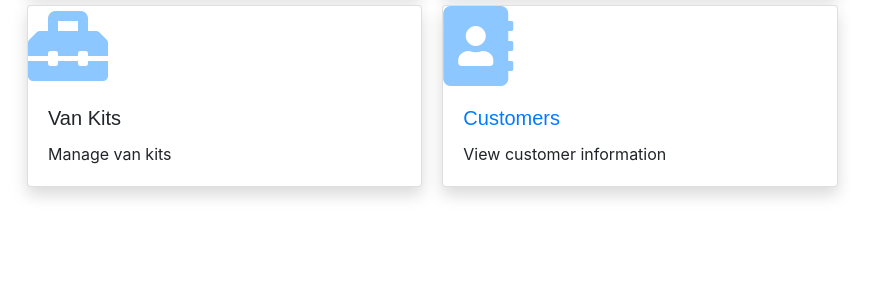
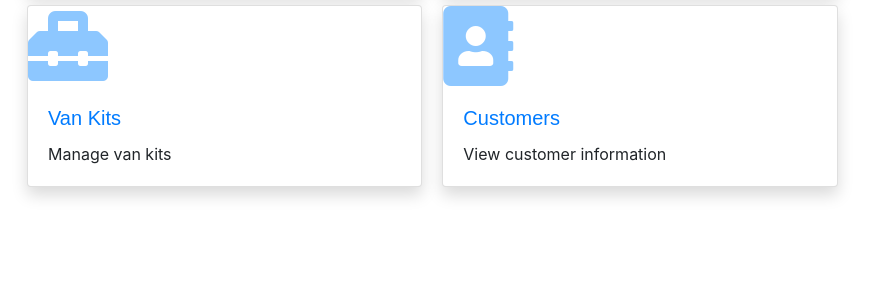
Before and after one commit to asimjb1200/UHA, a Django app: page /home/ in a window 1280 px wide. Shown: the part 467-767 px from the top of the page, without its empty margins (0-880 px from the left). Run offline with Django 3.2, Linux system fonts and the light colour scheme; the visitor is signed in with stand-in values (Sample User, id 1); some libraries are stand-ins or nearby versions; some web fonts are replaced.

Commit message:
vankit files

```diff
--- a/inventory_mgmt/inventory/templates/inventory/index.html
+++ b/inventory_mgmt/inventory/templates/inventory/index.html
@@ -28,7 +28,7 @@
             <!-- <img class="card-img-top" src="..." alt="Card image cap"> -->
             <span class="fas fa-toolbox fa-5x" style="opacity: 0.5; color: Dodgerblue;">&nbsp;</span>
             <div class="card-body">
-            <h5 class="card-title">Van Kits</h5>
+            <h5 class="card-title"><a href="{% url 'inventory:vankit'%}" class="stretched-link">Van Kits</a></h5>
             <p class="card-text">Manage van kits</p>
             </div>
 
```
